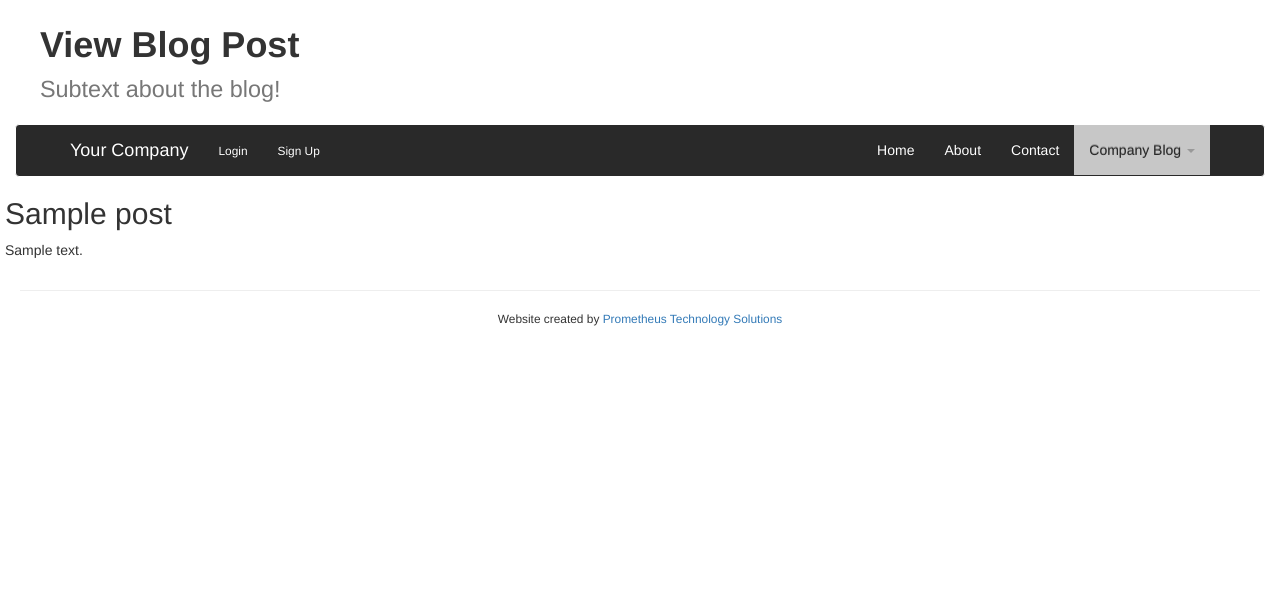
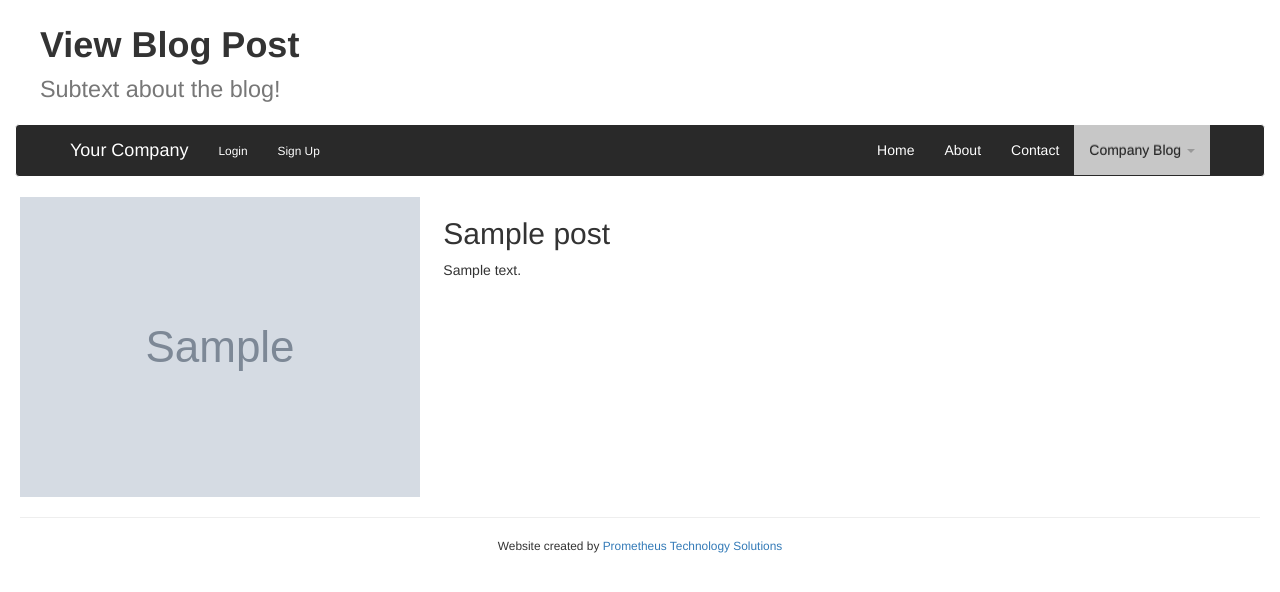
Before and after one commit to billyjacoby/vendor-helper, a Django app: template templates/blog/view_post.html in a window 1280 px wide. Shown: the top 592 px of the page. Run offline with Django 3.2, Linux system fonts and the light colour scheme; the template is opened without the code that fills it: most values are stand-ins (such as "Sample title", 1, 10 or a date in 2020); grey boxes marked "Sample" are stand-in pictures; data that the repository does not hold is empty; some libraries are stand-ins or nearby versions.

Commit message:
changed view_post back

```diff
--- a/templates/blog/view_post.html
+++ b/templates/blog/view_post.html
@@ -7,6 +7,15 @@
 {% block blog %}<li class="dropdown active">{% endblock %}
 
 {% block content %}
-  <h2>{{ post.title }}</h2>
-  <p>{{ post.body }}</p>
+<div class="container-fluid">
+  <div class="row">
+    <div class="col-sm-3">
+      <img src="{{ post.image }}" />
+    </div>
+    <div class="col-sm-offset-1 col-sm-8">
+      <h2>{{ post.title }}</h2>
+      <p>{{ post.body }}</p>
+    </div>
+  </div>
+</div>
 {% endblock %}
```
